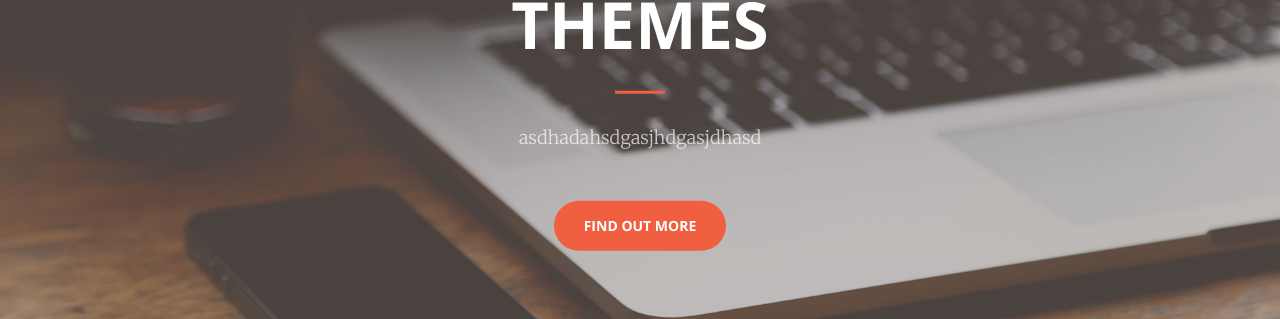
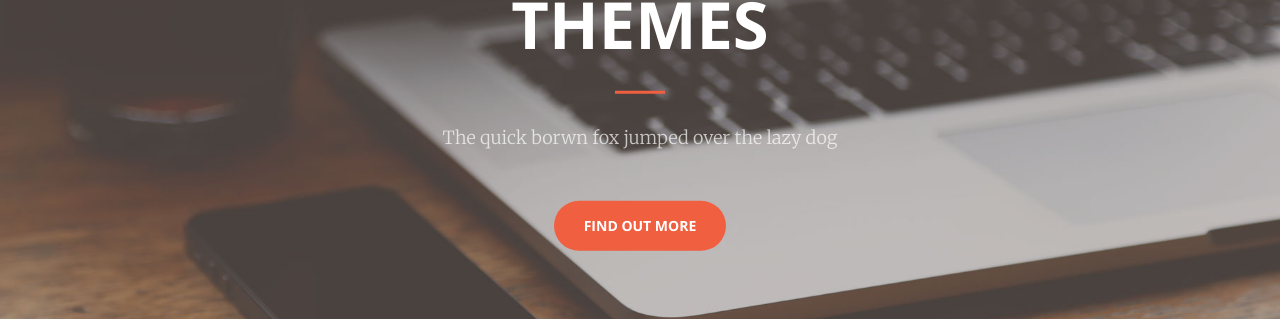
Before and after one commit to PadsterReynolds/creative_2, a Jekyll site: the page built from index.html, in a window 1280 px wide. Shown: the part 402-721 px from the top of the page. Built offline with Jekyll 4.4.1, drawn with Linux system fonts in a browser that asks for light colours.

Commit message:
Updated 'index.html' via CloudCannon

```diff
--- a/index.html
+++ b/index.html
@@ -10,7 +10,7 @@ meta-description: The quick brown fox jumps over the lazy dog. 2. The quick brow
             <div class="header-content-inner">
                 <h1 class="editable">Your Favorite Source of fhfhgfhgf Bootstrap Themes</h1>
                 <hr />
-                <p class="editable">asdhadahsdgasjhdgasjdhasd</p>
+                <p class="editable">The quick borwn fox jumped over the lazy dog</p>
                 <a href="/about.html" class="btn btn-primary btn-xl">Find Out More</a>
             </div>
         </div>
```
